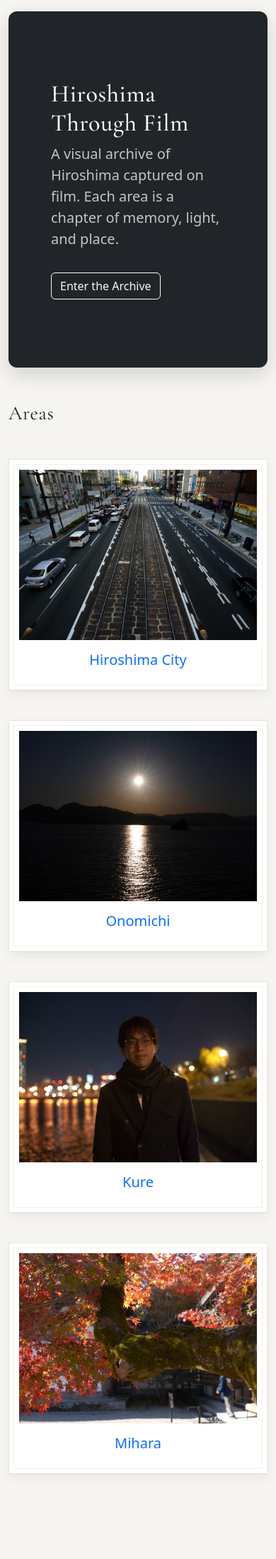
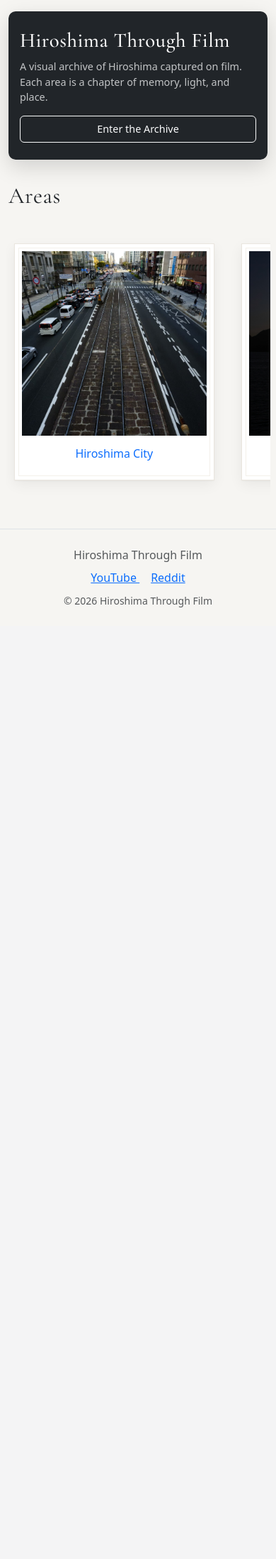
Before and after one commit to tomosue-sho/hiroshima-photo-guide, a Django app: page / in a window 390 px wide. Shown: the part 62-2259 px from the top of the page at 71% size. After the commit the page ends 918 px from the top, so only its background shows below. Run offline with Django 4.2, Linux system fonts and the light colour scheme; data comes from the database, SQL or seed files in the repository; both versions use the stored data as it was after the commit.

Commit message:
improve mobile layout and photo metadata

```diff
--- a/places/models.py
+++ b/places/models.py
@@ -59,7 +59,12 @@ class Location(models.Model):
 
 
 class Photo(models.Model):
-    location = models.ForeignKey(Location, on_delete=models.CASCADE, related_name='photos')
+    location = models.ForeignKey(
+        Location,
+        on_delete=models.CASCADE,
+        related_name='photos'
+    )
+
     image = models.ImageField(upload_to='locations/')
 
     caption = models.CharField(max_length=200, blank=True)
@@ -71,25 +76,80 @@ class Photo(models.Model):
     shutter_speed = models.CharField(max_length=50, blank=True)
     focal_length = models.CharField(max_length=50, blank=True)
 
-    def __str__(self):
-        return f"{self.location.name} Photo"
-
-    def save(self, *args, **kwargs):
-        # ❗絶対にEXIFやfile操作しない（Cloudinary安全化）
-        super().save(*args, **kwargs)
-
     def formatted_aperture(self):
         try:
             return round(float(Fraction(self.aperture)), 1)
         except:
             return self.aperture
 
+    def formatted_focal_length(self):
+        try:
+            return round(float(Fraction(self.focal_length)))
+        except:
+            return self.focal_length
+
     def __str__(self):
         return f"{self.location.name} Photo"
 
     def save(self, *args, **kwargs):
-       super().save(*args, **kwargs)
-       return
+        # まず画像をR2へ保存
+        super().save(*args, **kwargs)
+
+        # 画像がない場合は何もしない
+        if not self.image:
+            return
+
+        try:
+            import exifread
+
+            # R2対応：self.image.path は使わない
+            self.image.open("rb")
+            tags = exifread.process_file(self.image, details=False)
+            self.image.close()
+
+            update_fields = []
+
+            if not self.lens:
+                lens = tags.get("EXIF LensModel")
+                if lens:
+                    self.lens = str(lens)
+                    update_fields.append("lens")
+
+            if not self.camera:
+                camera = tags.get("Image Model")
+                if camera:
+                    self.camera = str(camera)
+                    update_fields.append("camera")
+
+            if not self.iso:
+                iso = tags.get("EXIF ISOSpeedRatings")
+                if iso:
+                    self.iso = str(iso)
+                    update_fields.append("iso")
+
+            if not self.aperture:
+                aperture = tags.get("EXIF FNumber")
+                if aperture:
+                    self.aperture = str(aperture)
+                    update_fields.append("aperture")
+
+            if not self.shutter_speed:
+                shutter = tags.get("EXIF ExposureTime")
+                if shutter:
+                    self.shutter_speed = str(shutter)
+                    update_fields.append("shutter_speed")
+
+            if not self.focal_length:
+                focal = tags.get("EXIF FocalLength")
+                if focal:
+                    self.focal_length = str(focal)
+                    update_fields.append("focal_length")
+
+            if update_fields:
+                super().save(update_fields=update_fields)
+
+        except Exception as e:
+            print("EXIF SKIPPED:", e)
 
 
 class About(models.Model):
--- a/places/static/places/style.css
+++ b/places/static/places/style.css
@@ -169,3 +169,224 @@ iframe {
 .breadcrumb-container .current {
     color: #2f2d2a;
 }
+
+/* ===== Mobile layout fix ===== */
+
+@media (max-width: 768px) {
+
+    body {
+        overflow-x: hidden;
+    }
+
+    .hero-image {
+        border-radius: 10px;
+        margin-left: 0;
+        margin-right: 0;
+    }
+
+    .hero-image .p-5 {
+        padding: 2rem 1.25rem !important;
+    }
+
+    .hero-image .container-fluid {
+        padding: 1.5rem 0 !important;
+    }
+
+    .hero-image h1,
+    .display-4 {
+        font-size: 2.2rem;
+        line-height: 1.1;
+    }
+
+    .hero-image p {
+        font-size: 1rem !important;
+        line-height: 1.7;
+        width: 100%;
+    }
+
+    .hero-image .btn {
+        width: 100%;
+        padding: 0.75rem 1rem;
+    }
+
+    #areas {
+        font-size: 2rem;
+        margin-top: 2rem;
+    }
+
+    .museum-gallery {
+        margin-top: 1rem;
+        padding-bottom: 40px;
+    }
+
+    .museum-frame {
+        padding: 10px;
+    }
+
+    .museum-frame::before {
+        inset: 5px;
+    }
+
+    .museum-img {
+        height: 220px;
+    }
+
+    .museum-frame h5 {
+        font-size: 1rem;
+    }
+}
+
+@media (max-width: 480px) {
+
+    .hero-image .p-5 {
+        padding: 1.5rem 1rem !important;
+    }
+
+    .hero-image h1,
+    .display-4 {
+        font-size: 1.9rem;
+    }
+
+    .museum-img {
+        height: 200px;
+    }
+
+    .museum-gallery .col-12 {
+        margin-bottom: 12px;
+    }
+}
+
+/* ===== Hero mobile adjustment ===== */
+
+@media (max-width: 768px) {
+
+    .hero-image {
+        margin-bottom: 2rem !important;
+    }
+
+    .hero-image .p-5 {
+        padding: 1.5rem !important;
+    }
+
+    .hero-image .py-5 {
+        padding-top: 1rem !important;
+        padding-bottom: 1rem !important;
+    }
+
+    .hero-image h1 {
+        font-size: 2rem;
+        line-height: 1.15;
+    }
+
+    .hero-image p {
+        font-size: 0.95rem !important;
+        line-height: 1.5;
+        margin-bottom: 0.8rem;
+    }
+
+    .hero-image .btn {
+        font-size: 0.9rem;
+        padding: 0.45rem 0.9rem;
+    }
+}
+
+/* ===== Force mobile hero compact ===== */
+
+@media (max-width: 768px) {
+
+    .hero-image {
+        margin-bottom: 20px !important;
+    }
+
+    .hero-image > .p-5 {
+        padding: 16px !important;
+    }
+
+    .hero-image .container-fluid {
+        padding-top: 8px !important;
+        padding-bottom: 8px !important;
+    }
+
+    .hero-image h1.display-4 {
+        font-size: 1.8rem !important;
+        margin-bottom: 10px;
+    }
+
+    .hero-image p {
+        font-size: 0.9rem !important;
+        margin-bottom: 10px;
+    }
+
+    .hero-image .btn {
+        margin-top: 5px !important;
+    }
+}
+
+.location-jump-list {
+    display: flex;
+    flex-wrap: wrap;
+    gap: 8px;
+}
+
+.location-chip {
+    display: inline-block;
+    padding: 6px 12px;
+    font-size: 0.85rem;
+    color: #3f3a34;
+    background: #fff;
+    border: 1px solid #e4ded4;
+    border-radius: 999px;
+    text-decoration: none;
+}
+
+.location-chip:hover {
+    background: #2f2d2a;
+    color: #fff;
+}
+
+@media (max-width: 768px) {
+    .card-img-top {
+        height: 170px !important;
+    }
+
+    .card-body {
+        padding: 0.9rem;
+    }
+
+    .card-text {
+        font-size: 0.9rem;
+    }
+}
+
+/* ===== Mobile film gallery horizontal scroll ===== */
+
+@media (max-width: 768px) {
+
+    .museum-gallery {
+        display: flex;
+        flex-wrap: nowrap;
+        overflow-x: auto;
+        gap: 14px;
+        padding-bottom: 20px;
+        margin-left: -4px;
+        margin-right: -4px;
+        scroll-snap-type: x mandatory;
+    }
+
+    .museum-gallery > .col-12,
+    .museum-gallery > .col-sm-6,
+    .museum-gallery > .col-lg-4 {
+        flex: 0 0 82%;
+        max-width: 82%;
+        margin-bottom: 0;
+        scroll-snap-align: start;
+    }
+
+    .museum-gallery .museum-img {
+        height: 260px;
+    }
+
+    .photo-meta {
+        font-size: 0.7rem;
+    }
+}
--- a/places/templates/places/detail.html
+++ b/places/templates/places/detail.html
@@ -88,7 +88,7 @@
                         ISO {{ photo.iso }}
                         · F{{ photo.formatted_aperture }}
                         · {{ photo.shutter_speed }}s
-                        · {{ photo.focal_length }}mm
+                        · {{ photo.formatted_focal_length }}mm
                     </div>
 
                     {% if photo.film %}
```
Also changed, not shown: places/templates/places/area.html (+8 -1 lines), db.sqlite3.
